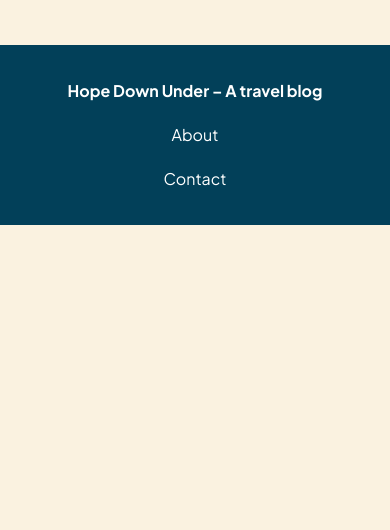
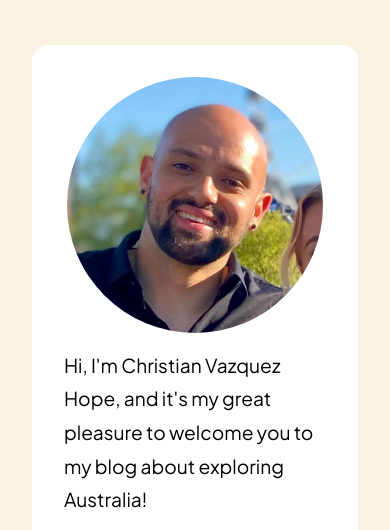
Before and after one commit to Noroff-FEU-Assignments/project-exam-1-christianvazquezhope, a plain HTML site: page about/index.html in a window 390 px wide. Shown: the part 240-770 px from the top of the page. Drawn offline with Linux system fonts and the light colour scheme.

Commit message:
Added about, css-fix modal

```diff
--- a/about/index.html
+++ b/about/index.html
@@ -38,7 +38,14 @@
     </header>
     <div class="container page">
       <h1>About</h1>
-
+      <div class="bio">
+        <div class="portrait">
+          <img src="../images/christian-vazquez-hope.jpg">
+        </div>
+        <p class="intro">Hi, I'm Christian Vazquez Hope, and it's my great pleasure to welcome you to my blog about exploring Australia!</p>
+        <p>Lorem ipsum dolor sit amet, consectetur adipiscing elit. Aenean semper metus erat, et luctus dui iaculis et. Suspendisse eleifend turpis quis dui placerat, tristique auctor urna sodales. Integer dictum odio in semper maximus. Suspendisse ex orci, bibendum et ligula eu, faucibus luctus erat. Ut id libero sed quam eleifend feugiat nec at nibh. Vestibulum venenatis nisi non ante viverra, id accumsan tortor pulvinar.</p>
+        <p>Sed facilisis ex sem, eget consequat enim sollicitudin sit amet. Aenean rutrum metus eros, ut mattis libero tincidunt vel. Quisque leo justo, placerat a vestibulum ac, maximus vel nisl. Proin id tortor et justo mattis vulputate tincidunt et magna. Ut et ligula ut sem elementum maximus.</p>
+      </div>
     </div>
     <footer>
       <div class="footer-grid">
--- a/css/style.css
+++ b/css/style.css
@@ -577,10 +577,29 @@ nav a:hover {
 .post .content {
     background: #fff;
     max-width: 768px;
+    min-width: 128px;
     border-radius: 1rem;
     padding: 2rem 3rem 1.5rem 3rem;
     margin: auto;
     position: relative;
+}
+
+@media (max-width: 480px) {
+    .container.post {
+        padding: 2rem;
+    }
+    .post img {
+        margin-bottom: 1rem;
+    }
+    .post .content {
+        background: #fff;
+        max-width: 768px;
+        min-width: 128px;
+        border-radius: 1rem;
+        padding: 1.5rem 2rem .5rem 2rem;
+        margin: auto;
+        position: relative;
+    }
 }
 
 /* image modal */
@@ -603,7 +622,7 @@ nav a:hover {
     background-color: #FAF2E0;
     width: 100%;
     max-width: 980px;
-    padding: 2rem;
+    padding: 2rem 2rem 1.5rem 2rem;
     z-index: 1000;
     border-radius: 1rem;
 }
@@ -628,7 +647,60 @@ nav a:hover {
 .modal-image {
     max-width: 100%;
     height: auto;
+    margin: 0;
+    padding: 0;
     border-radius: .5rem;
+}
+
+@media (max-width: 480px) {
+    .modal {
+        width: 80%;
+        padding: 1rem 1rem .5rem 1rem;
+    }
+}
+
+/* about */
+
+.bio {
+    max-width: 768px;
+    min-width: 128px;
+    margin: 0 auto 4rem auto;
+    background: white;
+    padding: 2rem;
+    border-radius: 1rem;
+}
+
+.portrait {
+    width: auto;
+    float: right;
+    margin: 0 0 2rem 2rem;
+}
+
+.portrait img {
+    max-width: 288px;
+    width: auto;
+    height: auto;
+    border-radius: 50%;
+}
+
+.intro {
+    font-size: 120%;
+}
+
+@media (max-width: 768px) {
+    .portrait {
+        width: 100%;
+        height: auto;
+        margin: 0 0 1rem 0;
+    }
+    .portrait img {
+        max-width: 256px;
+        width: 100%;
+        height: 100%;
+        border-radius: 50%;
+        display: block;
+        margin: auto;
+    }
 }
 
 /* contact */
```
Also changed, not shown: images/christian-vazquez-hope.jpg (added). Lines whose indentation alone changed are shown as unchanged.
